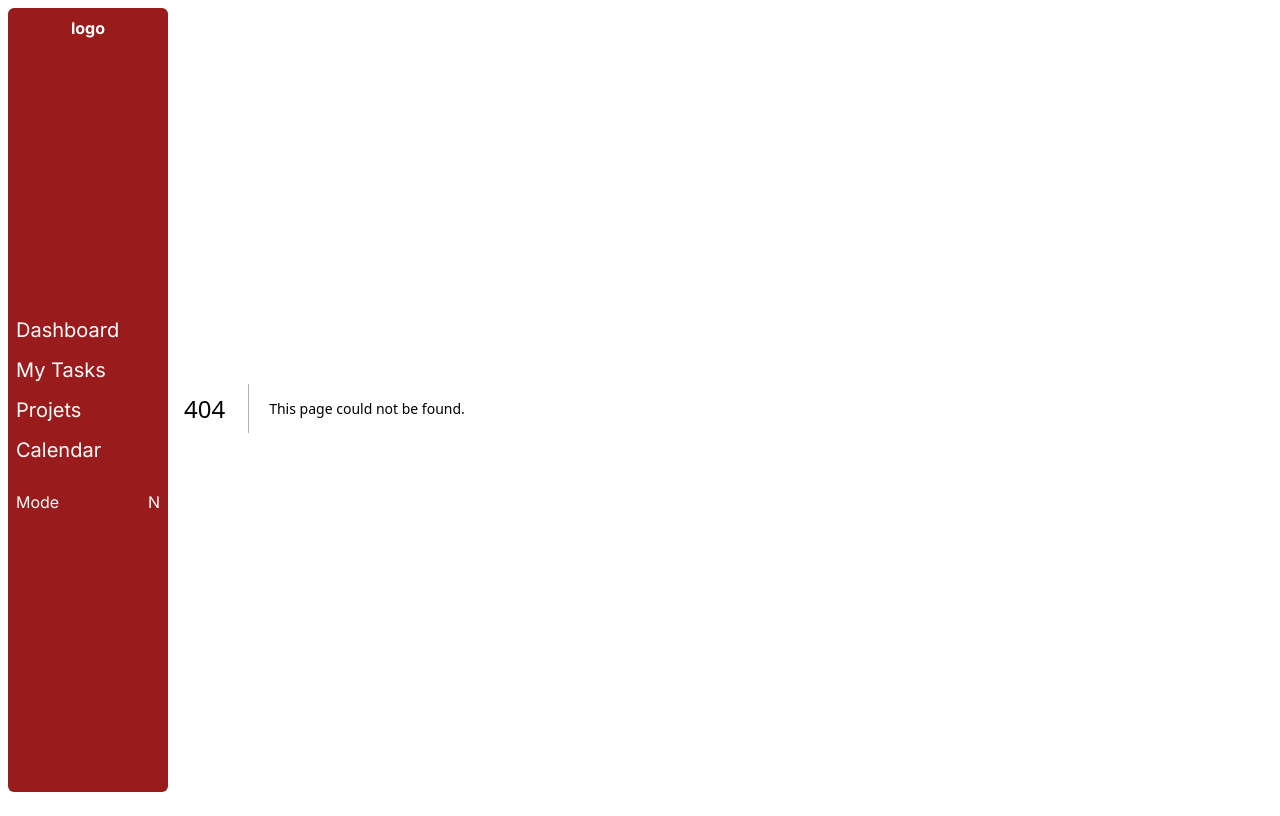
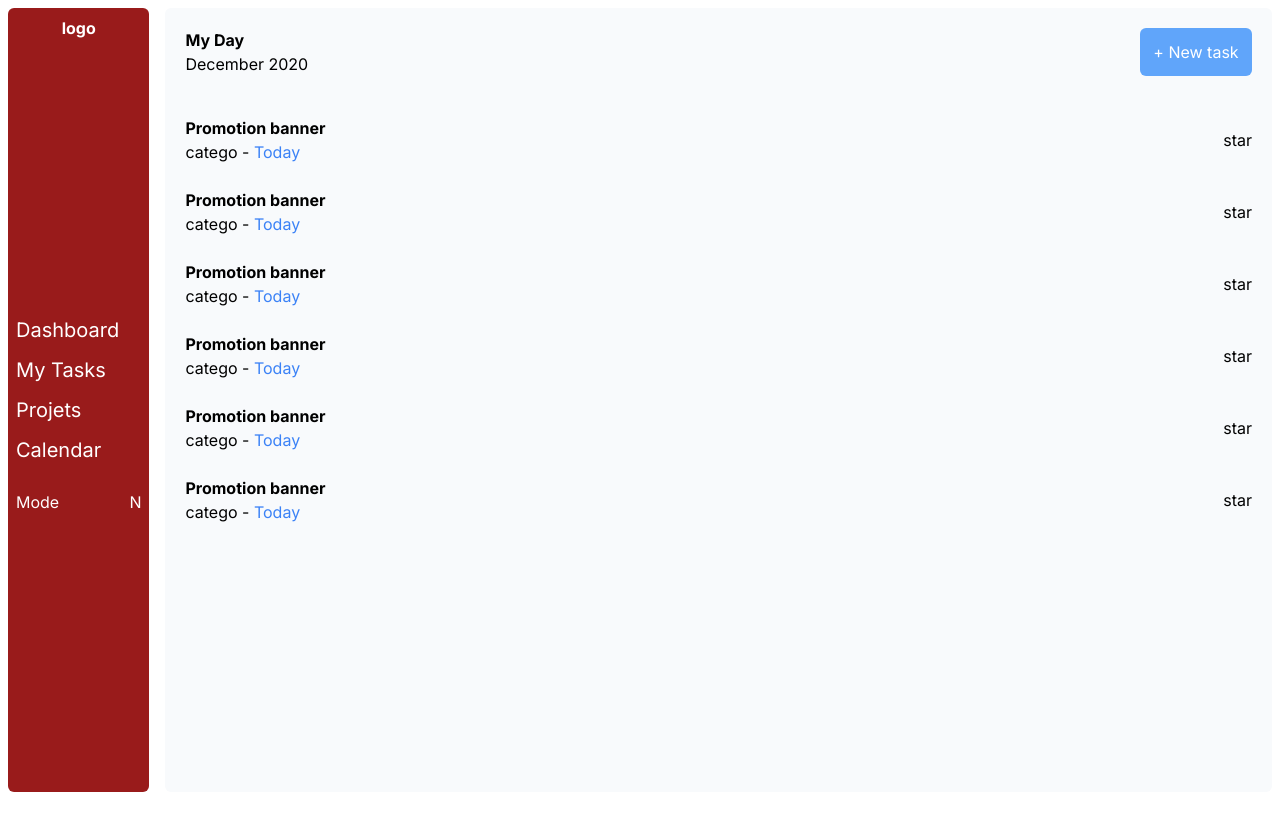
Before and after one commit to steeven-louk/task_manager, a Next.js app: page /tasks in a window 1280 px wide. Before the commit this address had no page. Built offline with nearby package versions, Linux system fonts and the light colour scheme.

Commit message:
mise en place temporaire de la page tasks

```diff
--- a/src/app/components/Sidebar.tsx
+++ b/src/app/components/Sidebar.tsx
@@ -1,3 +1,4 @@
+import Link from 'next/link'
 import React from 'react'
 
 interface Props {
@@ -13,8 +14,8 @@ export const Sidebar = (props: Props) => {
            <div className="list-link flex h-full">
             <nav className="link flex flex-col my-auto w-full">
                <ul className='capitalize transition'>
-                    <li className="nav-item hover:border-r-2 text-xl leading-10 hover:bg-slate-500 border-green-500"><a href="#" className="nav-link">dashboard</a></li>
-                    <li className="nav-item hover:border-r-2 text-xl leading-10 hover:bg-slate-500 border-green-500"><a href="#" className="nav-link">my tasks</a></li>
+                    <li className="nav-item hover:border-r-2 text-xl leading-10 hover:bg-slate-500 border-green-500"><Link href="/" className="nav-link">dashboard</Link></li>
+                    <li className="nav-item hover:border-r-2 text-xl leading-10 hover:bg-slate-500 border-green-500"><Link href="/tasks" className="nav-link">my tasks</Link></li>
                     <li className="nav-item hover:border-r-2 text-xl leading-10 hover:bg-slate-500 border-green-500"><a href="#" className="nav-link">projets</a></li>
                     <li className="nav-item hover:border-r-2 text-xl leading-10 hover:bg-slate-500 border-green-500"><a href="#" className="nav-link">calendar</a></li>
                     <li className="nav-item flex justify-between mt-5">
--- /dev/null
+++ b/src/app/tasks/[id]/page.tsx
@@ -0,0 +1,9 @@
+import React from 'react'
+
+const Task = () => {
+  return (
+    <div className='bg-red-500 h-[100vh] text-white'>Task</div>
+  )
+}
+
+export default Task
--- /dev/null
+++ b/src/app/tasks/page.tsx
@@ -0,0 +1,88 @@
+"use client"
+import React,{useState} from 'react'
+import Task from './[id]/page';
+
+const Tasks = () => {
+  const [modal, setModal] = useState(false)
+  const showModal =()=>{
+    setModal(!modal);
+  }
+
+  modal? <Task /> : ''
+
+  return (
+    <div className='container rounded-md bg-slate-50 p-5'>
+      <div className="head flex mb-10 justify-between">
+        <div className="day">
+          <h2 className="font-bold capitalize">my day</h2>
+          <span>December 2020</span>
+        </div>
+        <button className="rounded-md bg-blue-400 w-[7rem] text-white">+ New task</button>
+      </div>
+
+      <div className="task__container gap-6 flex flex-col">
+        <div className="task flex">
+          <div className="flex-1">
+            <h2 className="font-bold">Promotion banner</h2>
+            <div className="bottom">
+            <span>catego</span> - <span className='capitalize text-md text-blue-500'>today</span>
+            </div>
+          </div>
+          <span className='flex-1 text-end my-auto'>star</span>
+        </div>
+
+        <div className="task flex cursor-pointer" onClick={showModal}>
+          <div className="flex-1">
+            <h2 className="font-bold">Promotion banner</h2>
+            <div className="bottom">
+            <span>catego</span> - <span className='capitalize text-md text-blue-500'>today</span>
+            </div>
+          </div>
+          <span className='flex-1 text-end my-auto'>star</span>
+        </div>
+
+        <div className="task flex">
+          <div className="flex-1">
+            <h2 className="font-bold">Promotion banner</h2>
+            <div className="bottom">
+            <span>catego</span> - <span className='capitalize text-md text-blue-500'>today</span>
+            </div>
+          </div>
+          <span className='flex-1 text-end my-auto'>star</span>
+        </div>
+
+        <div className="task flex">
+          <div className="flex-1">
+            <h2 className="font-bold">Promotion banner</h2>
+            <div className="bottom">
+            <span>catego</span> - <span className='capitalize text-md text-blue-500'>today</span>
+            </div>
+          </div>
+          <span className='flex-1 text-end my-auto'>star</span>
+        </div>
+
+        <div className="task flex">
+          <div className="flex-1">
+            <h2 className="font-bold">Promotion banner</h2>
+            <div className="bottom">
+            <span>catego</span> - <span className='capitalize text-md text-blue-500'>today</span>
+            </div>
+          </div>
+          <span className='flex-1 text-end my-auto'>star</span>
+        </div>
+
+        <div className="task flex">
+          <div className="flex-1">
+            <h2 className="font-bold">Promotion banner</h2>
+            <div className="bottom">
+            <span>catego</span> - <span className='capitalize text-md text-blue-500'>today</span>
+            </div>
+          </div>
+          <span className='flex-1 text-end my-auto'>star</span>
+        </div>
+      </div>
+    </div>
+  )
+}
+
+export default Tasks
```
